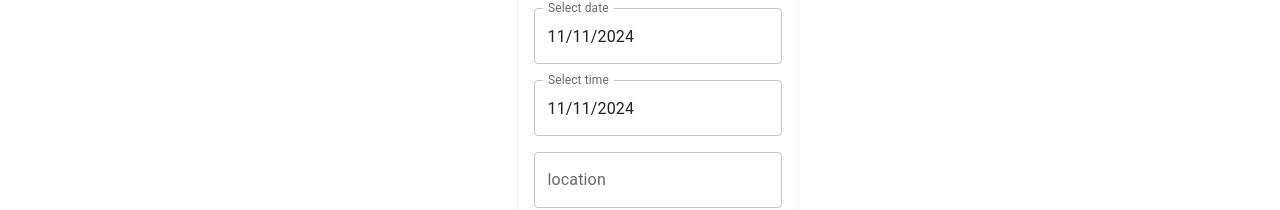
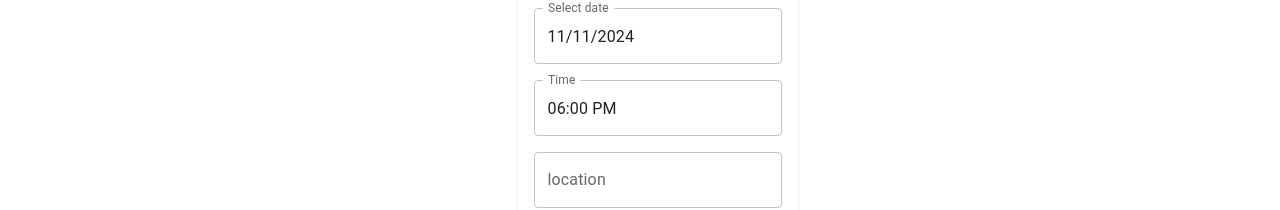
Before and after one commit to adwulfran/nextjs-DDD-architecture, a Next.js app: page /events/create in a window 1280 px wide. Shown: the part 288-498 px from the top of the page. Built offline with nearby package versions, Linux system fonts and the light colour scheme; no server answers; a web font is replaced by a local one; what @mui/material-nextjs would draw is missing.

Commit message:
Fix issue with time field instead date field

```diff
--- a/src/components/EventForm.tsx
+++ b/src/components/EventForm.tsx
@@ -4,7 +4,7 @@ import React from 'react';
 import { useForm, Controller } from 'react-hook-form';
 import { zodResolver } from '@hookform/resolvers/zod';
 import { eventSchema, FormValues } from '../lib/validation/eventValidation';
-import { LocalizationProvider } from '@mui/x-date-pickers';
+import { LocalizationProvider, TimePicker } from '@mui/x-date-pickers';
 import { AdapterDateFns } from '@mui/x-date-pickers/AdapterDateFnsV3'
 import { Button, Select, MenuItem, CardContent, Card } from '@mui/material';
 import styles from './styles.module.css'
@@ -63,7 +63,18 @@ const EventForm: React.FC<EventFormProps> = ({ initialData, onSubmit, readOnly }
 
                         <DateInput control={control} name="date" />
 
-                        <DateInput control={control} name="time" />
+                        <Controller
+                            name="time"
+                            control={control}
+                            render={({ field }) => (
+                                <TimePicker
+                                    {...field}
+                                    label="Time"
+                                    onChange={(time) => field.onChange(time)}
+                                    value={field.value}
+                                />
+                            )}
+                        />
 
                         <TextInput control={control} name="location" />
 
```
